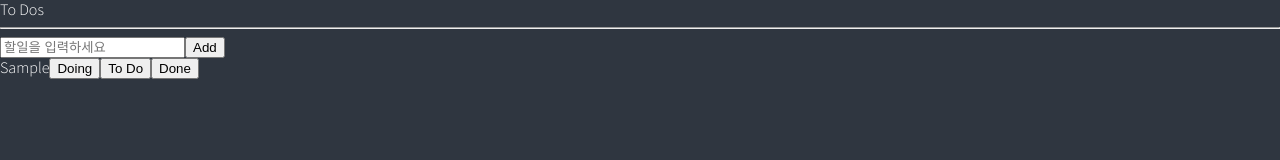
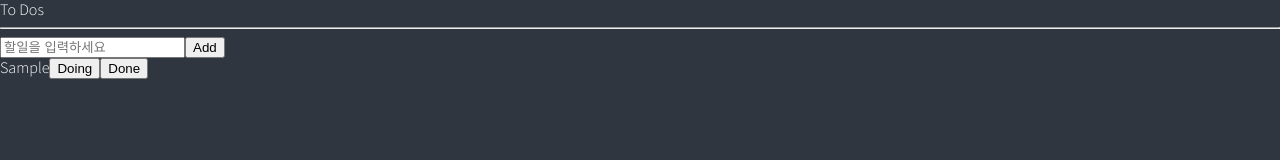
Before and after one commit to Hyun-h/masterclass-todo, a React (Create React App) app: page / in a window 1280 px wide. Both pictures are taken after typing "Sample" into the empty fields and a click on the button "Add". Shown: the top 160 px of the page. Built offline with nearby package versions, Linux system fonts and the light colour scheme.

Commit message:
onClick event 감지하는 방법들

```diff
--- a/src/components/ToDo.tsx
+++ b/src/components/ToDo.tsx
@@ -1,12 +1,49 @@
 import { IToDo } from './atoms';
 
-function ToDo({ text }: IToDo) {
+function ToDo({ text, category, id }: IToDo) {
+    //newCategory: IToDo['category'] : 설명해준 타입에서 일부분만 가져와서 쓰는 방법
+
+    //인자를 받아오는 형식으로 clicK event 설정
+    // const onClick = (newCategory: IToDo['category']) => {
+    //     console.log('현재 카테고리는?', newCategory);
+    // };
+
+    // return (
+    //     <li>
+    //         <span>{text}</span>
+    //          새 익명 함수를 선어해서 인자를 넘겨줌
+    //         {category !== 'DOING' && <button onClick={() => onClick('DOING')}>Doing</button>}
+    //         {category !== 'TO_DO' && <button onClick={() => onClick('TO_DO')}>To Do</button>}
+    //         {category !== 'DONE' && <button onClick={() => onClick('DONE')}>Done</button>}
+    //     </li>
+    // );
+
+    //name을 활용하여 event value를 받아옴
+    const onClick = (event: React.MouseEvent<HTMLButtonElement>) => {
+        const {
+            currentTarget: { name },
+        } = event;
+        console.log('I wanna to', event.currentTarget.name);
+    };
+
     return (
         <li>
             <span>{text}</span>
-            <button>Doing</button>
-            <button>To Do</button>
-            <button>Done</button>
+            {category !== 'DOING' && (
+                <button name='DOING' onClick={onClick}>
+                    Doing
+                </button>
+            )}
+            {category !== 'TO_DO' && (
+                <button name='TO_DO' onClick={onClick}>
+                    To Do
+                </button>
+            )}
+            {category !== 'DONE' && (
+                <button name='DONE' onClick={onClick}>
+                    Done
+                </button>
+            )}
         </li>
     );
 }
```
